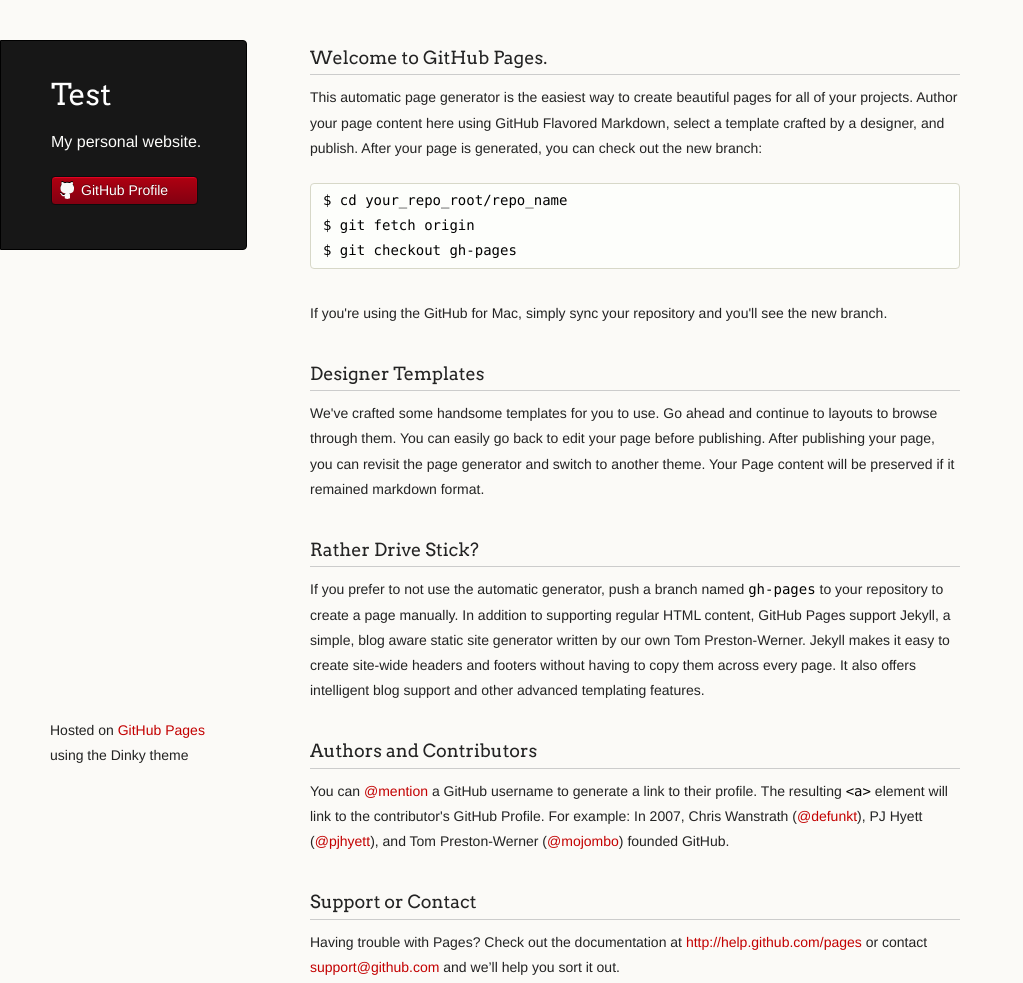
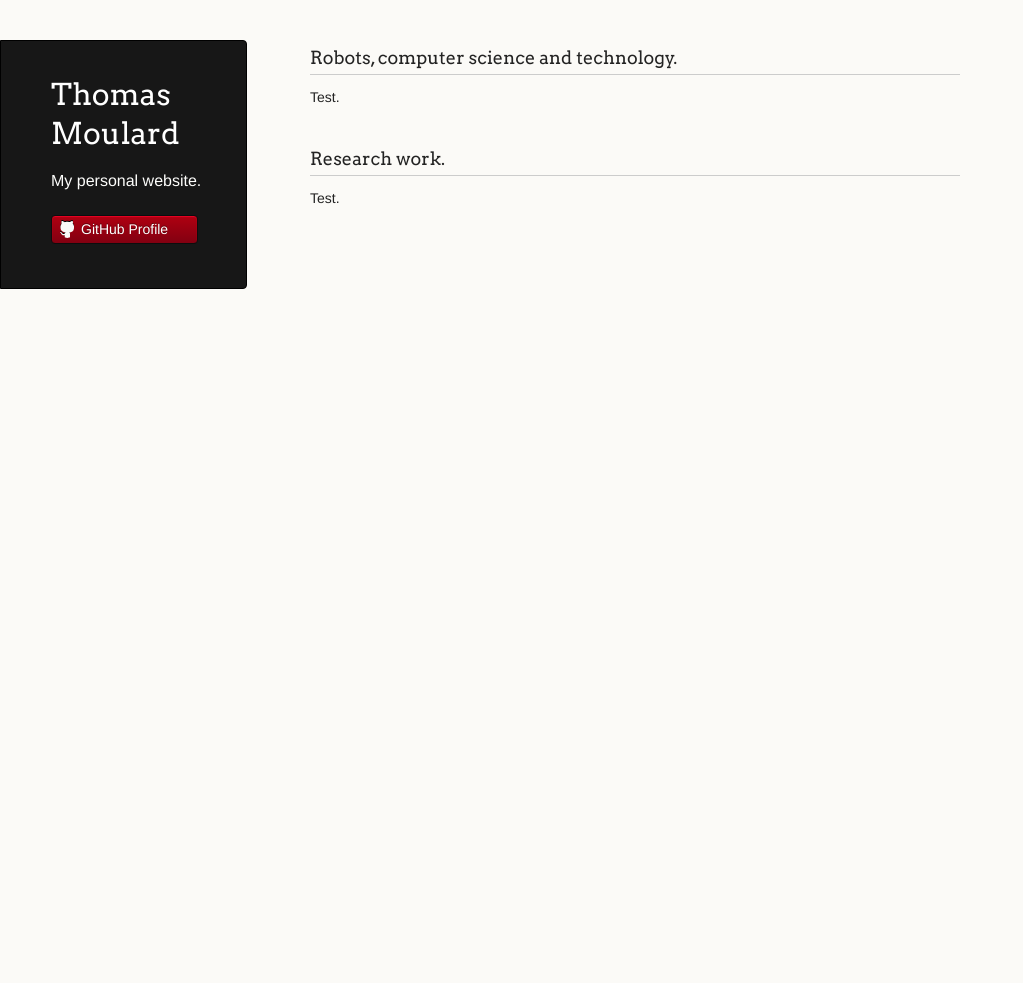
Before and after one commit to thomas-moulard/thomas-moulard.github.com, a plain HTML site: page index.html in a window 1280 px wide. Shown: the whole page, without its empty margins (0-1023 px from the left). After the commit the page ends 800 px from the top, so only its background shows below. Drawn offline with Linux system fonts and the light colour scheme.

Commit message:
Update homepage.

```diff
--- a/index.html
+++ b/index.html
@@ -3,12 +3,13 @@
   <head>
     <meta charset="utf-8">
     <meta http-equiv="X-UA-Compatible" content="chrome=1">
-    <title>Test by thomas-moulard</title>
+    <title>Thomas Moulard</title>
 
     <link rel="stylesheet" href="stylesheets/styles.css">
     <link rel="stylesheet" href="stylesheets/pygment_trac.css">
     <script src="javascripts/scale.fix.js"></script>
-    <meta name="viewport" content="width=device-width, initial-scale=1, user-scalable=no">
+    <meta name="viewport"
+	  content="width=device-width, initial-scale=1, user-scalable=no">
     <!--[if lt IE 9]>
     <script src="//html5shiv.googlecode.com/svn/trunk/html5.js"></script>
     <![endif]-->
@@ -16,7 +17,7 @@
   <body>
     <div class="wrapper">
       <header>
-        <h1 class="header">Test</h1>
+        <h1 class="header">Thomas Moulard</h1>
         <p class="header">My personal website.</p>
 
 
@@ -27,38 +28,13 @@
 
       </header>
       <section>
-        <h3>Welcome to GitHub Pages.</h3>
+        <h3>Robots, computer science and technology.</h3>
 
-<p>This automatic page generator is the easiest way to create beautiful pages for all of your projects. Author your page content here using GitHub Flavored Markdown, select a template crafted by a designer, and publish. After your page is generated, you can check out the new branch:</p>
+<p>Test.</p>
 
-<pre><code>$ cd your_repo_root/repo_name
-$ git fetch origin
-$ git checkout gh-pages
-</code></pre>
+        <h3>Research work.</h3>
 
-<p>If you're using the GitHub for Mac, simply sync your repository and you'll see the new branch.</p>
-
-<h3>Designer Templates</h3>
-
-<p>We've crafted some handsome templates for you to use. Go ahead and continue to layouts to browse through them. You can easily go back to edit your page before publishing. After publishing your page, you can revisit the page generator and switch to another theme. Your Page content will be preserved if it remained markdown format.</p>
-
-<h3>Rather Drive Stick?</h3>
-
-<p>If you prefer to not use the automatic generator, push a branch named <code>gh-pages</code> to your repository to create a page manually. In addition to supporting regular HTML content, GitHub Pages support Jekyll, a simple, blog aware static site generator written by our own Tom Preston-Werner. Jekyll makes it easy to create site-wide headers and footers without having to copy them across every page. It also offers intelligent blog support and other advanced templating features.</p>
-
-<h3>Authors and Contributors</h3>
-
-<p>You can <a href="https://github.com/blog/821" class="user-mention">@mention</a> a GitHub username to generate a link to their profile. The resulting <code>&lt;a&gt;</code> element will link to the contributor's GitHub Profile. For example: In 2007, Chris Wanstrath (<a href="https://github.com/defunkt" class="user-mention">@defunkt</a>), PJ Hyett (<a href="https://github.com/pjhyett" class="user-mention">@pjhyett</a>), and Tom Preston-Werner (<a href="https://github.com/mojombo" class="user-mention">@mojombo</a>) founded GitHub.</p>
-
-<h3>Support or Contact</h3>
-
-<p>Having trouble with Pages? Check out the documentation at <a href="http://help.github.com/pages">http://help.github.com/pages</a> or contact <a href="mailto:support@github.com">support@github.com</a> and we’ll help you sort it out.</p>
-      </section>
-      <footer>
-        <p><small>Hosted on <a href="https://pages.github.com">GitHub Pages</a> using the Dinky theme</small></p>
-      </footer>
-    </div>
-    <!--[if !IE]><script>fixScale(document);</script><![endif]-->
+<p>Test.</p>
 
   </body>
 </html>
```
